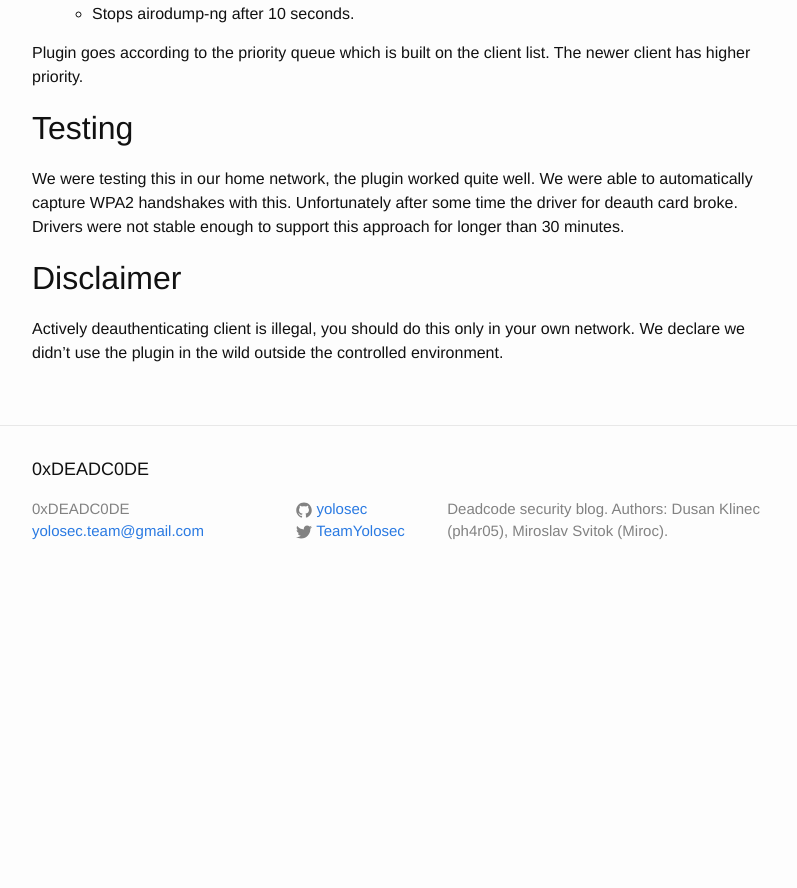
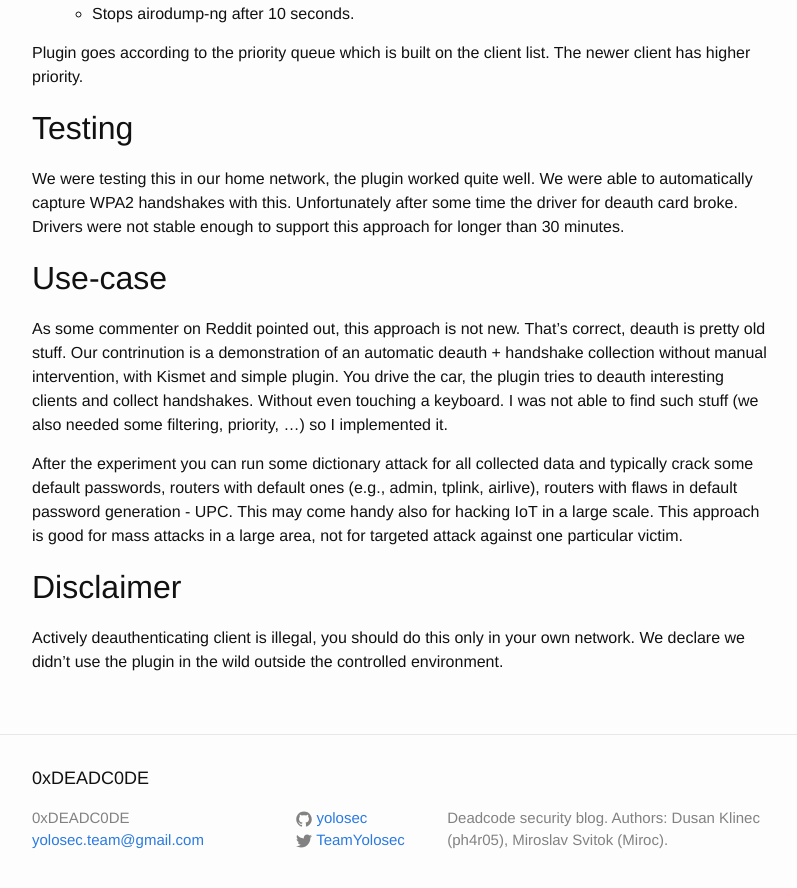
Before and after one commit to yolosec/deadcodeBlog, a Jekyll site: the page built from _posts/2016-11-05-Active-Deauth-Kismet-Wardriving.markdown, in a window 1280 px wide and 900 px high, scrolled down 1448 px. Shown: the top 888 px of the window, without its empty margins (238-1035 px from the left). Built offline with Jekyll 4.4.1, drawn with Linux system fonts in a browser that asks for light colours; before the commit the page ends 2051 px from its top, so only the background shows below that.

Commit message:
clarification for kismet deauth

```diff
--- a/_posts/2016-11-05-Active-Deauth-Kismet-Wardriving.markdown
+++ b/_posts/2016-11-05-Active-Deauth-Kismet-Wardriving.markdown
@@ -73,6 +73,18 @@ We were testing this in our home network, the plugin worked quite well. We were
 WPA2 handshakes with this. Unfortunately after some time the driver for deauth card broke. Drivers were not stable
 enough to support this approach for longer than 30 minutes.
 
+## Use-case
+
+As some commenter on Reddit pointed out, this approach is not new. That's correct, deauth is pretty old stuff. Our contrinution
+is a demonstration of an automatic deauth + handshake collection without manual intervention, with Kismet and simple plugin.
+You drive the car, the plugin tries to deauth interesting clients and collect handshakes. Without even touching a keyboard.
+I was not able to find such stuff (we also needed some filtering, priority, ...) so I implemented it.
+
+After the experiment you can run some dictionary attack for all collected data and typically crack some default passwords,
+routers with default ones (e.g., admin, tplink, airlive), routers with flaws in default password generation - UPC. This
+may come handy also for hacking IoT in a large scale. This approach is good for mass attacks in a large area, not for
+targeted attack against one particular victim.
+
 ## Disclaimer
 
 Actively deauthenticating client is illegal, you should do this only in your own network. We declare we didn't
```
